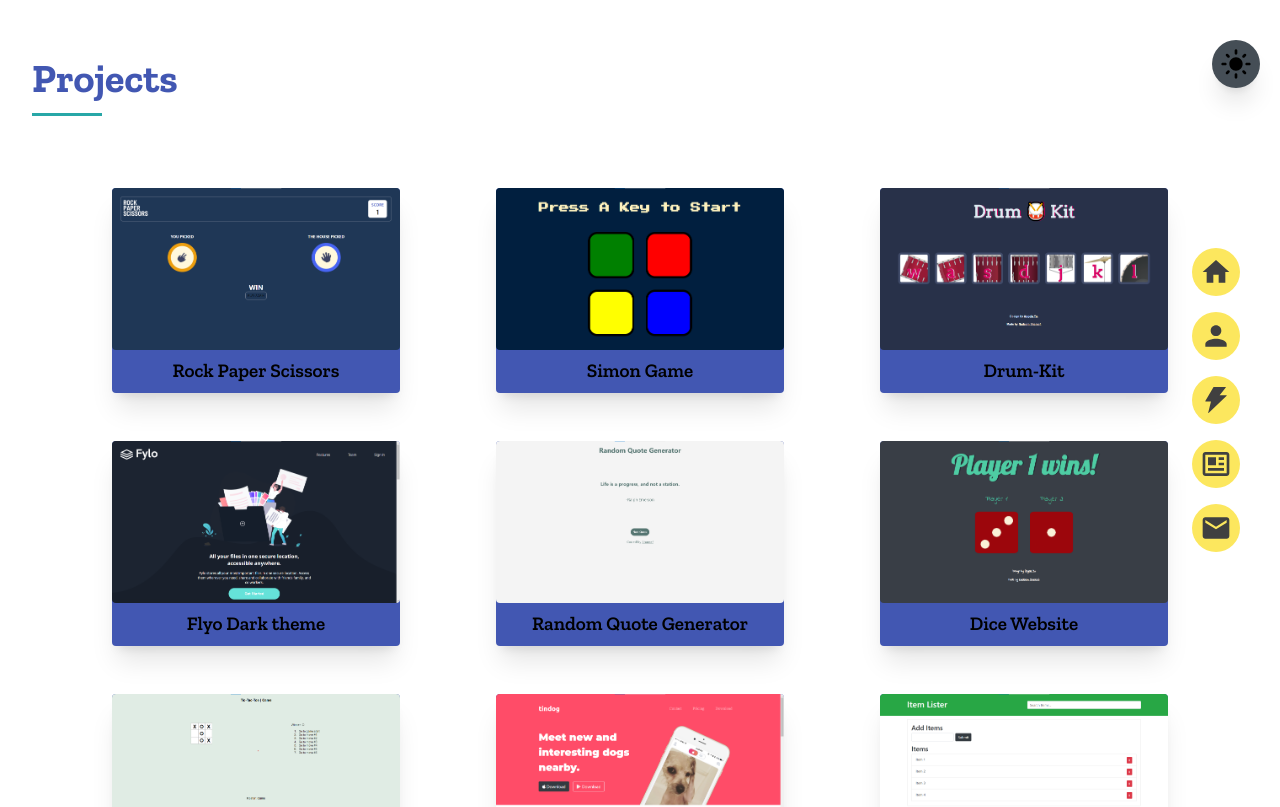
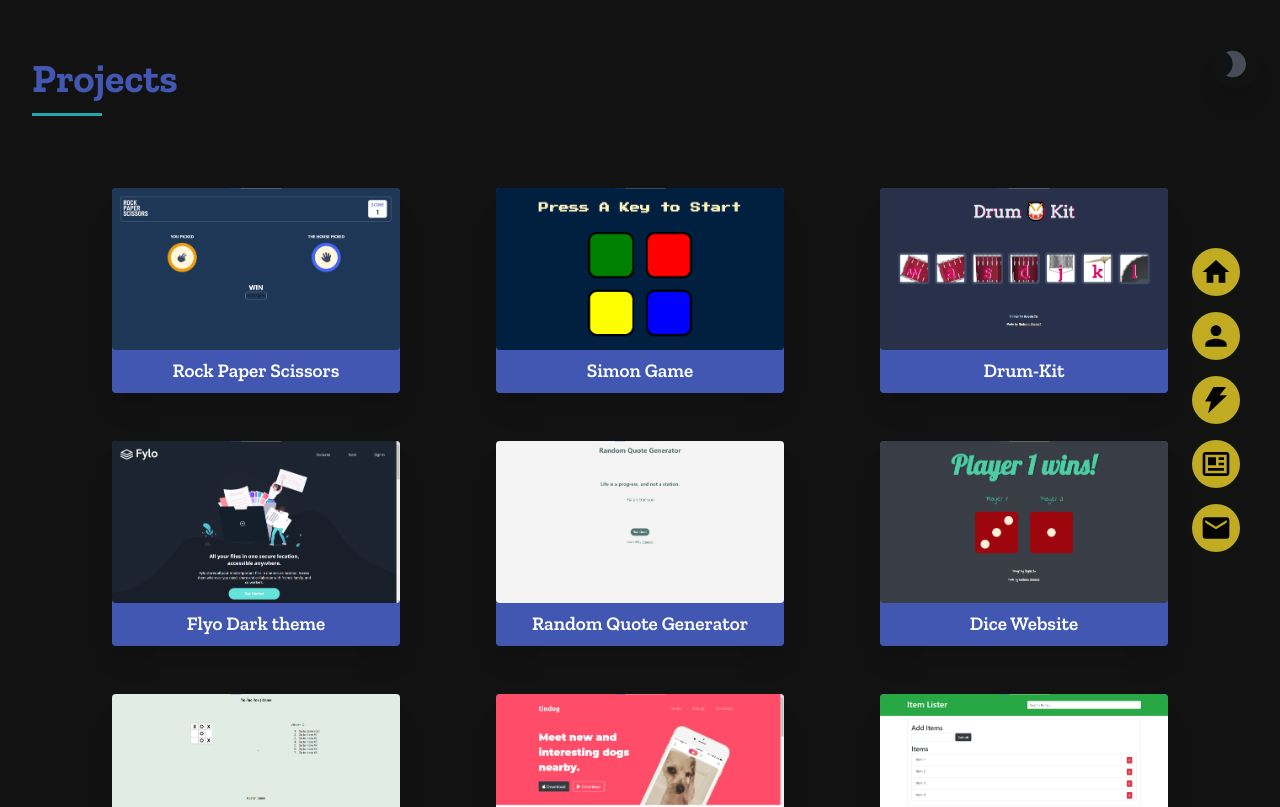
Before and after one commit to shareef99/portfolio-old, a Next.js app: page /projects in a window 1280 px wide. Shown: the top 807 px of the page. Built offline with nearby package versions, Linux system fonts and the light colour scheme; a web font is replaced by a local one.

Commit message:
✨ add dark mode

```diff
--- a/components/layout.jsx
+++ b/components/layout.jsx
@@ -10,24 +10,31 @@ import {
 import { BsBriefcaseFill } from "react-icons/bs";
 import { BiNews } from "react-icons/bi";
 import { AiFillThunderbolt } from "react-icons/ai";
+import { useTheme } from "next-themes";
 
 export default function Layout({ children }) {
-  const [isDarkMode, setIsDarkMode] = useState(false);
+  const { theme, setTheme } = useTheme();
+  console.log(theme);
 
   return (
     <Fragment>
       <header>
-        <div className="fixed right-5 top-10 z-50 bg-gray p-2 rounded-full cursor-pointer shadow-xl">
-          {isDarkMode ? (
-            <MdModeNight size="2rem" />
+        <div
+          className="fixed right-5 top-10 z-50 p-2 rounded-full cursor-pointer shadow-xl"
+          style={{
+            color: theme === "dark" ? "var(--gray)" : "var(--yellow)",
+          }}
+        >
+          {theme === "dark" ? (
+            <MdModeNight size="2rem" onClick={() => setTheme("light")} />
           ) : (
-            <MdLightMode size="2rem" />
+            <MdLightMode size="2rem" onClick={() => setTheme("dark")} />
           )}
         </div>
         <nav
           className="w-screen md:w-[10vw] h-[10vh] md:h-screen fixed z-40 bottom-0 md:top-0
             left-0 md:left-[90vw] md:right-0 flex md:flex-col justify-center items-center
-            space-x-4 md:space-x-0 md:space-y-4"
+            space-x-4 md:space-x-0 md:space-y-4 text-black"
         >
           <div
             className="p-2 rounded-full cursor-pointer bg-yellow opacity-75
--- a/package.json
+++ b/package.json
@@ -11,7 +11,8 @@
         "animate.css": "^4.1.1",
         "gray-matter": "^4.0.2",
         "marked": "^1.2.0",
-        "next": "^10.0.0",
+        "next": "^11.1.4",
+        "next-themes": "^0.1.1",
         "react": "^17.0.2",
         "react-dom": "^17.0.2",
         "react-icons": "^4.3.1",
--- a/pages/_app.js
+++ b/pages/_app.js
@@ -1,7 +1,12 @@
 import "../styles/global.css";
+import { ThemeProvider } from "next-themes";
 
 function MyApp({ Component, pageProps }) {
-  return <Component {...pageProps} />;
+  return (
+    <ThemeProvider defaultTheme="dark" attribute="class">
+      <Component {...pageProps} />
+    </ThemeProvider>
+  );
 }
 
 export default MyApp;
--- a/tailwind.config.js
+++ b/tailwind.config.js
@@ -5,6 +5,7 @@ module.exports = {
     "./pages/**/*.{js,ts,jsx,tsx}",
     "./components/**/*.{js,ts,jsx,tsx}",
   ],
+  darkMode: "class",
   theme: {
     screens: {
       xs: "475px",
```
Also changed, not shown: 1 other file (tests, documents, lock files or other folders).
